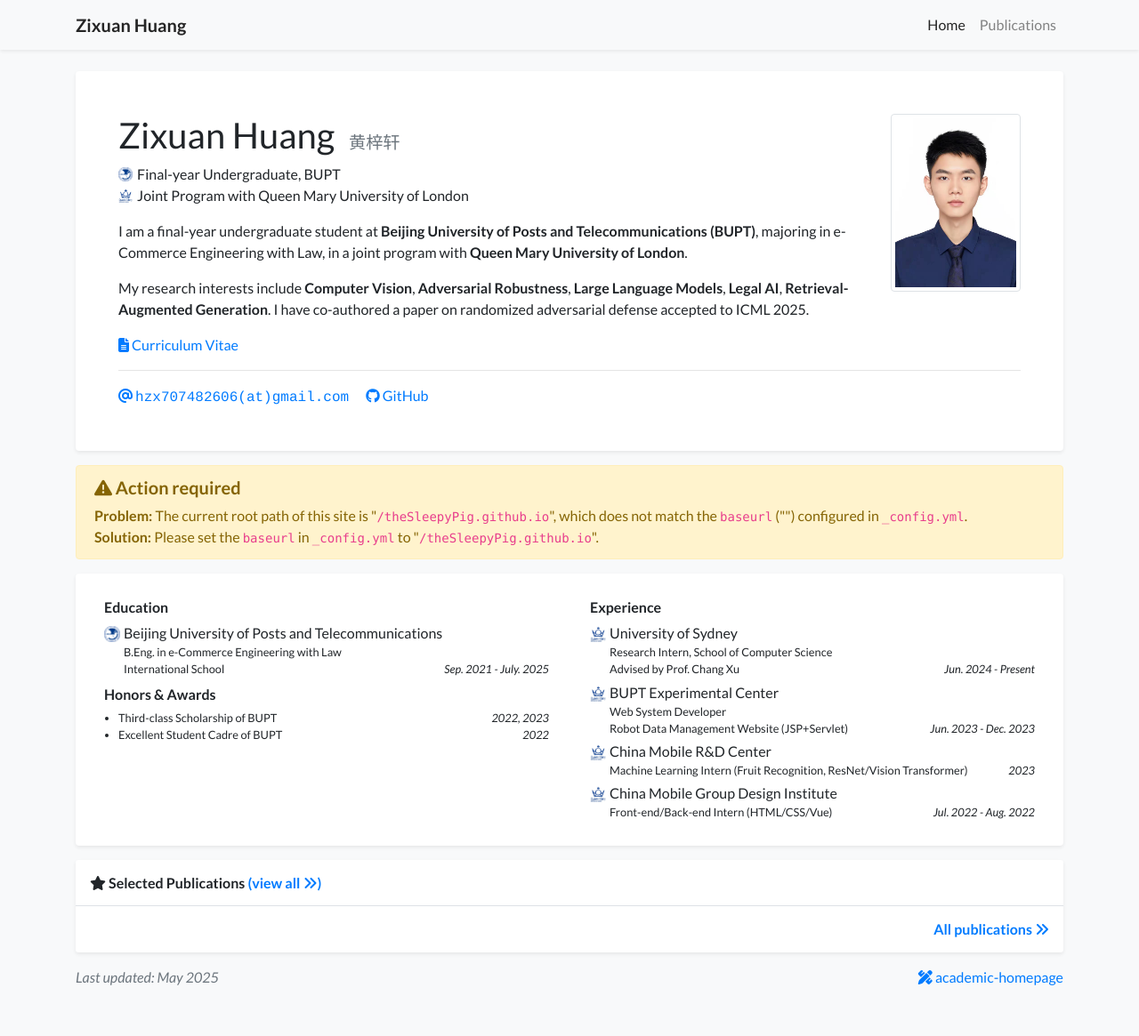
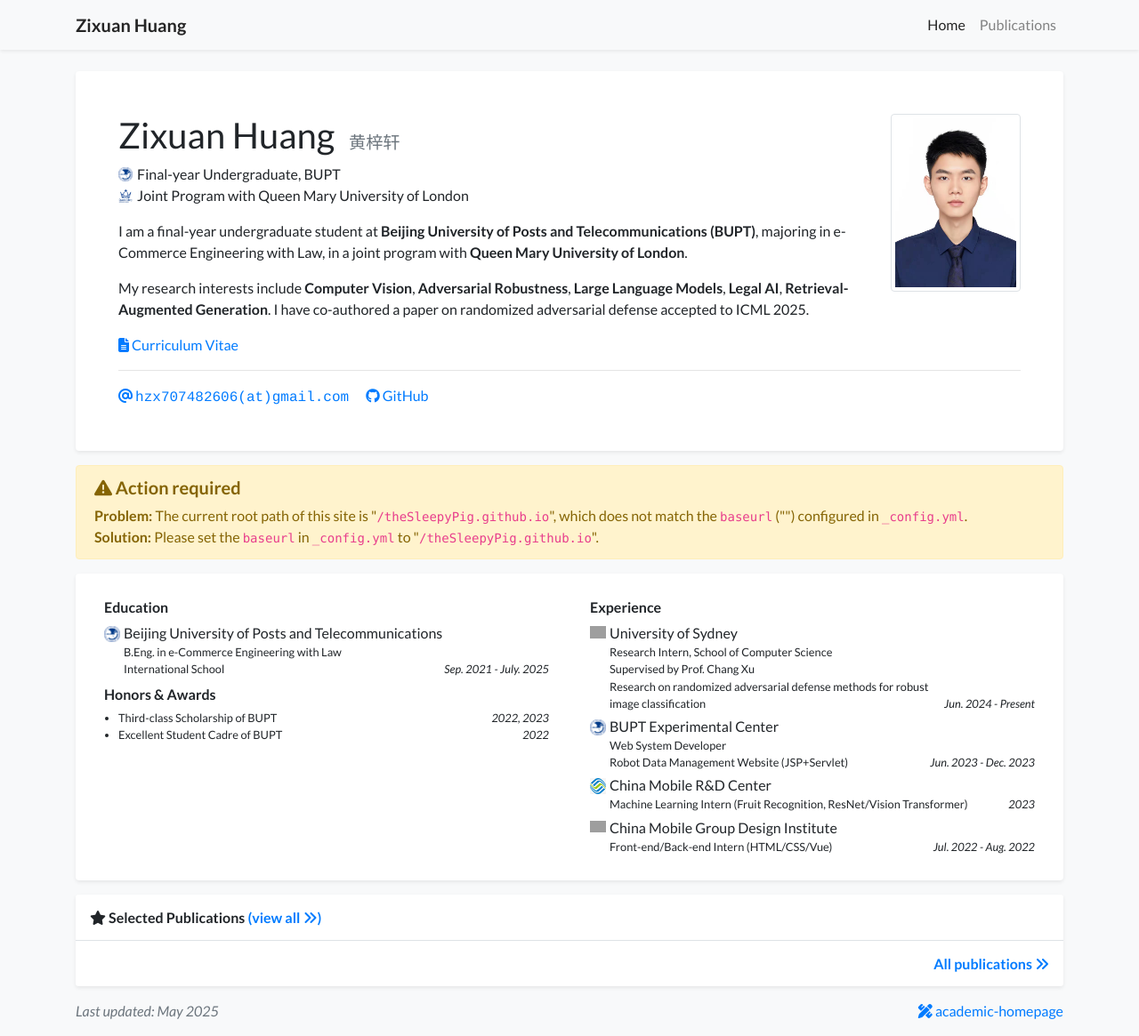
Before and after one commit to theSleepyPig/theSleepyPig.github.io, a Jekyll site: the page built from index.html, in a window 1280 px wide and 1165 px high. Shown: the whole window at 89% size. Built offline with Jekyll 4.4.1, drawn with Linux system fonts in a browser that asks for light colours; nearby versions of some CDN libraries; a style sheet for code colours, icons or effects is not loaded; grey boxes are pictures that could not be loaded.

Commit message:
Update profile.yml

```diff
--- a/_data/profile.yml
+++ b/_data/profile.yml
@@ -56,23 +56,25 @@ education:
 
 experience:
 - name: University of Sydney
-  logo: /assets/images/badges/quml.png
-  position: Research Intern, School of Computer Science <br/>
-    Advised by Prof. Chang Xu
+  logo: /assets/images/badges/usdy.jpg
+  position: >-
+    Research Intern, School of Computer Science <br/>
+    Supervised by Prof. Chang Xu <br/>
+    Research on randomized adversarial defense methods for robust image classification
   date: Jun. 2024 - Present
 
 - name: BUPT Experimental Center
-  logo: /assets/images/badges/quml.png
+  logo: /assets/images/badges/bupt.jpg
   position: Web System Developer <br/> Robot Data Management Website (JSP+Servlet)
   date: Jun. 2023 - Dec. 2023
 
 - name: China Mobile R&D Center
-  logo: /assets/images/badges/quml.png
+  logo: /assets/images/badges/CMCC.jpg
   position: Machine Learning Intern (Fruit Recognition, ResNet/Vision Transformer)
   date: 2023
 
 - name: China Mobile Group Design Institute
-  logo: /assets/images/badges/quml.png
+  logo: /assets/images/badges/CMDI.jpg
   position: Front-end/Back-end Intern (HTML/CSS/Vue)
   date: Jul. 2022 - Aug. 2022
 
```
